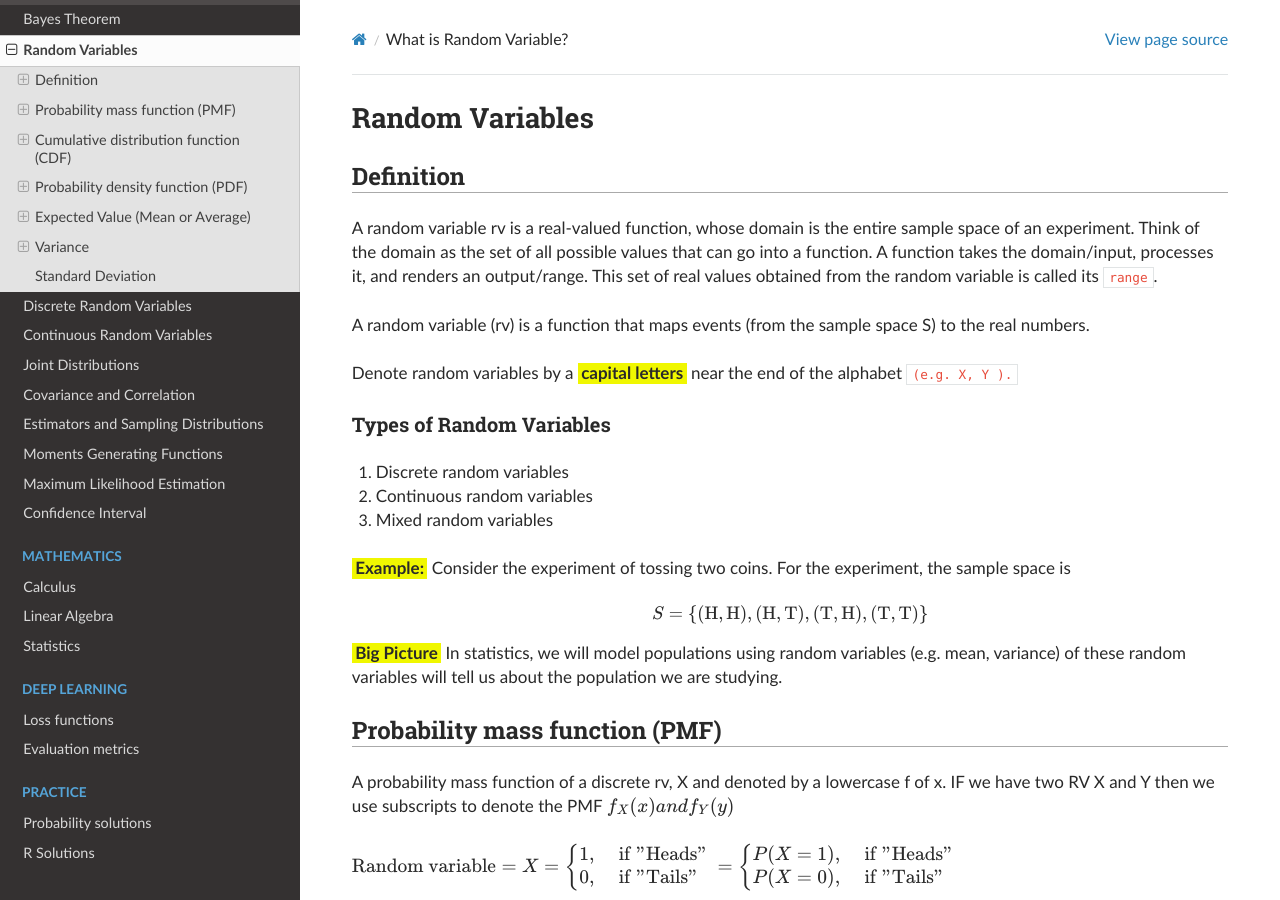
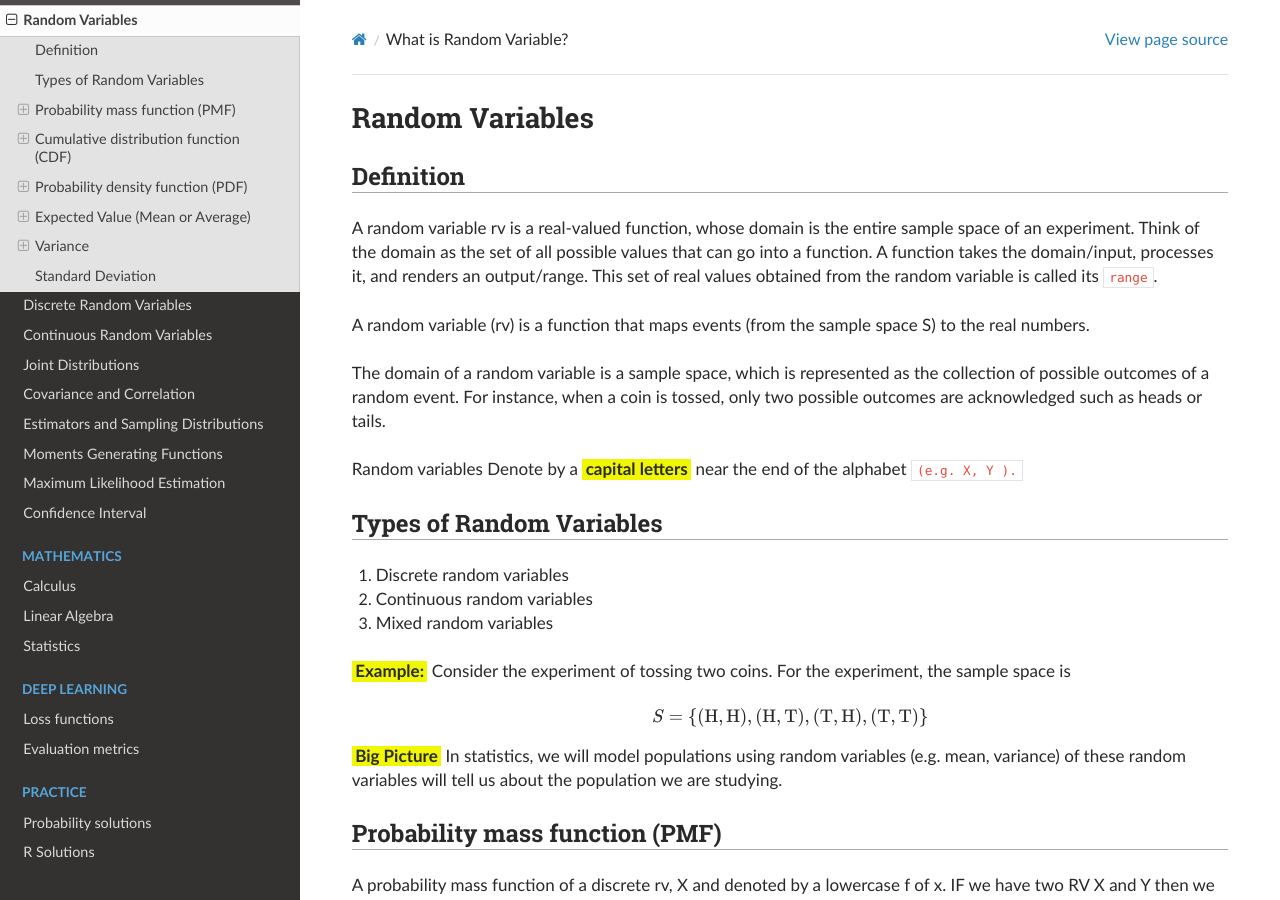
Before and after one commit to akkefa/ml-notes, a Sphinx documentation site: the page built from docs/probability/random_variable.md, in a window 1280 px wide and 900 px high. Built offline with Sphinx 7.4.7 and the Read the Docs theme 2.0.0, drawn with Linux system fonts in a browser that asks for light colours.

Commit message:
bug fixed.

```diff
--- a/docs/probability/random_variable.md
+++ b/docs/probability/random_variable.md
@@ -4,7 +4,6 @@
 # Random Variables
 
 ## Definition
-
 A random variable rv is a real-valued function, whose domain is the entire sample space of an experiment.
 Think of the domain as the set of all possible values that can go into a function. A function takes the domain/input,
 processes it, and renders an output/range. This set of real values obtained from the random variable is called its
@@ -12,9 +11,12 @@ processes it, and renders an output/range. This set of real values obtained from
 
 A random variable (rv) is a function that maps events (from the sample space S) to the real numbers.
 
-Denote random variables by a **capital letters** near the end of the alphabet `(e.g. X, Y ).`
+The domain of a random variable is a sample space, which is represented as the collection of possible outcomes of a
+random event. For instance, when a coin is tossed, only two possible outcomes are acknowledged such as heads or tails.
 
-### Types of Random Variables
+Random variables Denote by a **capital letters** near the end of the alphabet `(e.g. X, Y ).`
+
+## Types of Random Variables
 
 1. Discrete random variables
 2. Continuous random variables
```
